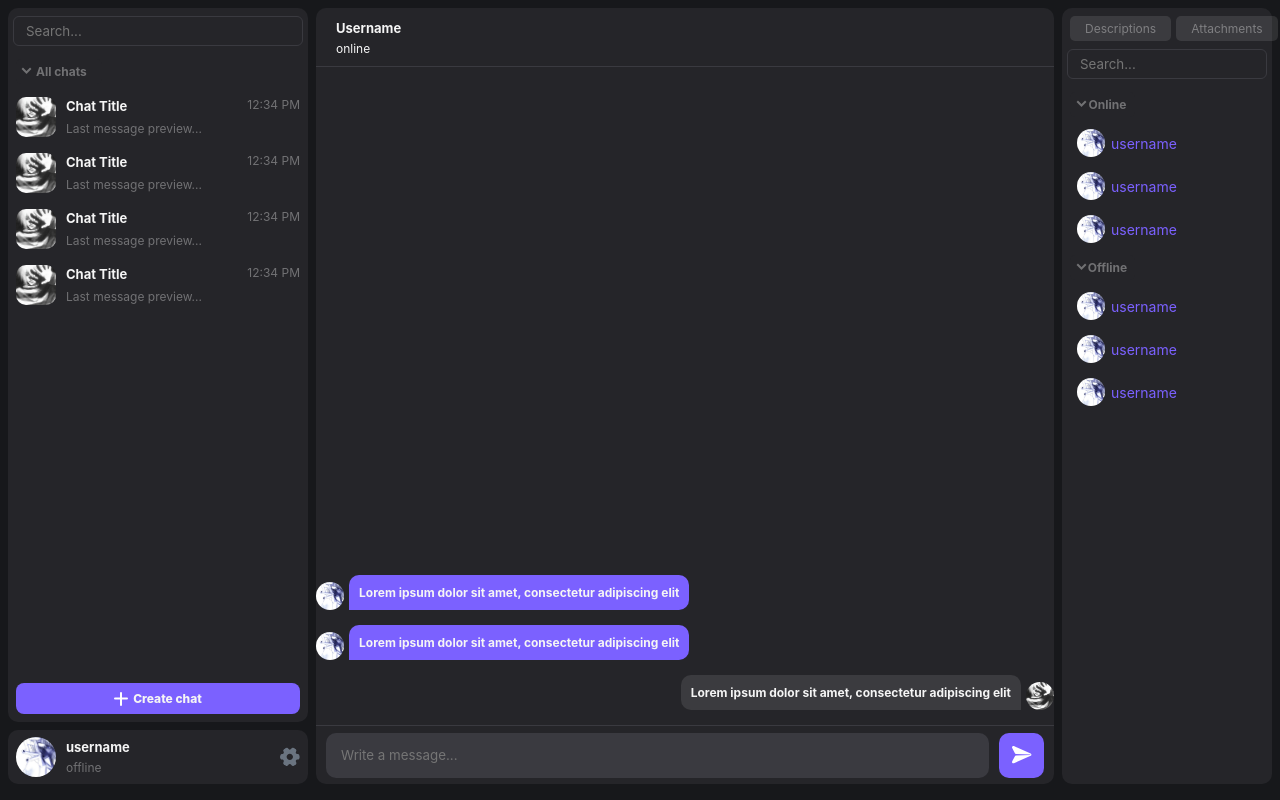
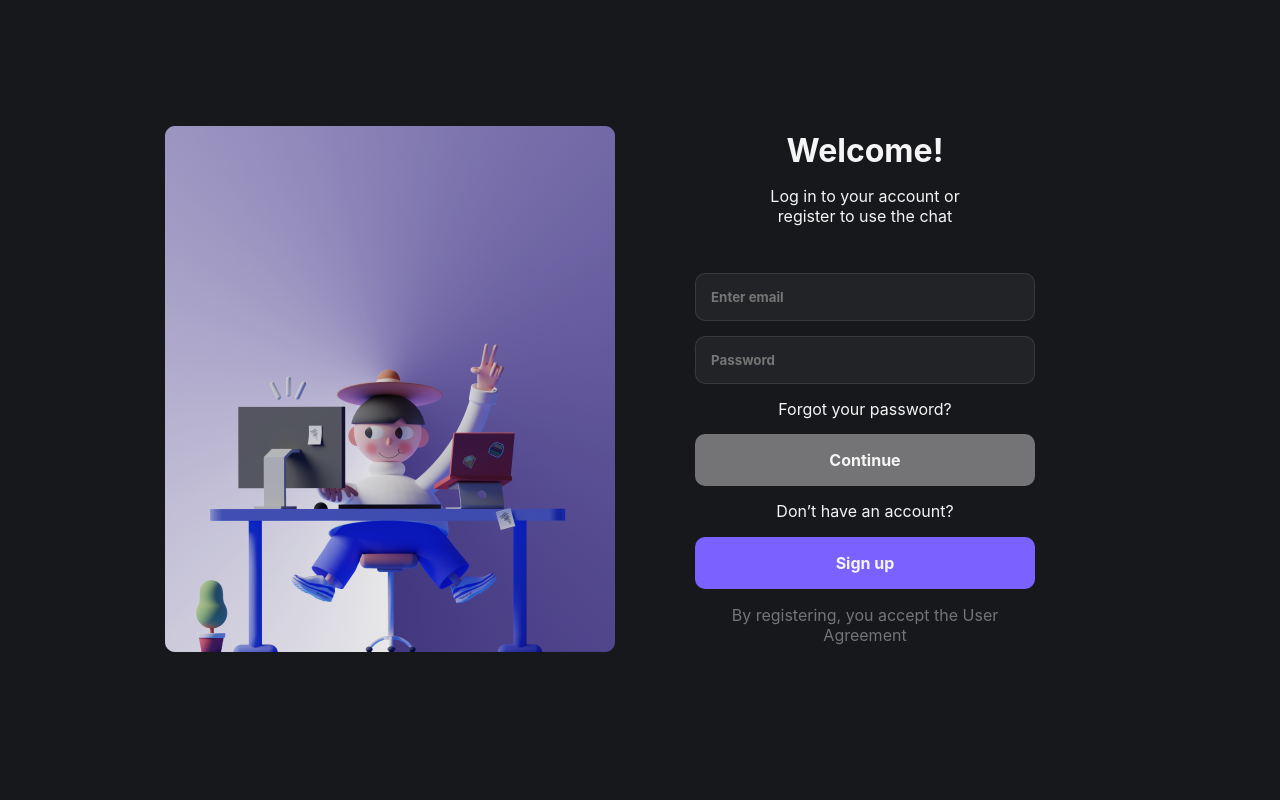
Before and after one commit to Fes11/PepeChat, a React (Vite) app in the folder tauri-app/: page / in a window 1280 px wide. Built offline with nearby package versions, Linux system fonts and the light colour scheme.

Commit message:
[PepeChat] Добаил заготовку под модальное окно создания чата и доработал авторизацию

```diff
--- a/tauri-app/src/App.jsx
+++ b/tauri-app/src/App.jsx
@@ -7,7 +7,7 @@ function App() {
 
   return (
     <main className="container">
-      <Main />
+      <Login />
     </main>
   );
 }
--- /dev/null
+++ b/tauri-app/src/components/UI/MyModal/MyModal.jsx
@@ -0,0 +1,21 @@
+import React from 'react';
+import cl from './MyModal.module.css';
+
+const MyModal = ({children, visable, setVisable}) => {
+
+    const rootClasses = [cl.myModal]
+
+    if (visable) {
+        rootClasses.push(cl.active);
+    }
+
+    return (
+        <div className={rootClasses.join(' ')} onClick={() => setVisable(false)}>
+            <div className={cl.myModal__content} onClick={(e) => e.stopPropagation()}>
+                {children}
+            </div>
+        </div>
+    )
+}
+
+export default MyModal;
--- /dev/null
+++ b/tauri-app/src/components/UI/MyModal/MyModal.module.css
@@ -0,0 +1,24 @@
+.myModal {
+    position: fixed;
+    top: 0;
+    left: 0;
+    right: 0;
+    bottom: 0;
+    display: none;
+    background-color: rgba(0,0,0, 0.3);
+    backdrop-filter: blur(2px);
+    z-index: 10;
+}
+
+.myModal.active {
+    display: flex;
+    justify-content: center;
+    align-items: center;
+}
+
+.myModal__content {
+    padding: 25px;
+    background-color: rgb(54, 54, 54);
+    border-radius: 15px;
+    min-width: 250px;
+}
--- a/tauri-app/src/components/auth/Login.jsx
+++ b/tauri-app/src/components/auth/Login.jsx
@@ -1,7 +1,22 @@
-import React from "react";
+import React, {useState} from "react";
+import axios from "axios";
 
 
 const Login = function () {
+
+    const [email, setEmail] = useState('');
+    const [password, setPassword] = useState('');
+
+    const Loging = (e) => {
+        e.preventDefault();
+
+        try {
+            const responce = axios.post("http://localhost:8000/api/users/login/", { email, password });
+            console.log("Login sucsses: ", responce)
+        } catch(e) {
+            console.log("Ошибка авторизации: ", e)
+        }
+    }
 
     return (
         <div className="login">
@@ -10,23 +25,35 @@ const Login = function () {
             </div>
 
             <div className="login__main">
-                <div className="login__form">
+                <form className="login__form">
                     <div className="login__form_title">
                         <h1>Welcome!</h1>
                         <p>Log in to your account or register to use the chat</p>
                     </div>
 
-                    <input type="text" placeholder="Enter username or email" className="login__form_input"/>
-                    <input type="text" placeholder="Password" className="login__form_input"/>
+                    <input
+                        value={email}
+                        onChange={e => setEmail(e.target.value)}
+                        type="email"
+                        placeholder="Enter email"
+                        className="login__form_input"
+                    />
+                    <input
+                        value={password}
+                        onChange={e => setPassword(e.target.value)}
+                        type="password"
+                        placeholder="Password"
+                        className="login__form_input"
+                    />
                     <a href="http://localhost:3000/">Forgot your password?</a>
-                    <button className="login__form_btn">Continue</button>
+                    <button onClick={Loging} className="login__form_btn">Continue</button>
 
                     <div className="login__form_bottom">
                         <a href="http://localhost:3000/">Don’t have an account?</a>
                         <button className="login__form_btn2">Sign up</button>
                         <p>By registering, you accept the User Agreement</p>
                     </div>
-                </div>
+                </form>
             </div>
         </div>
     )
--- a/tauri-app/src/components/chat/ChatList.jsx
+++ b/tauri-app/src/components/chat/ChatList.jsx
@@ -1,14 +1,19 @@
-import React from "react";
+import React, {useState} from "react";
 import ChatListElement from "./ChatListElement.jsx";
 import Profile from "../Profile.jsx";
 import Search from "../UI/Input/Search.jsx";
 import Select from "../UI/Select.jsx";
+import MyModal from "../UI/MyModal/MyModal.jsx";
 
 const ChatList = () => {
+
+  const [modal, setModal] = useState()
 
   return (
     <div className="chat_list">
         <div className="chat_list__list">
+            <MyModal visable={modal} setVisable={setModal}/>
+
             <Search placeholder="Search..."/>
 
             <Select>
@@ -24,9 +29,10 @@ const ChatList = () => {
               <ChatListElement />
             </div>
 
-            <button className="chat_list__btn">
+            <button onClick={() => setModal(true)} className="chat_list__btn">
               <img src="/plus.svg" alt="Plus" />
               Create chat</button>
+
         </div>
 
         <Profile />
--- a/tauri-app/src/style/App.css
+++ b/tauri-app/src/style/App.css
@@ -26,8 +26,6 @@
 
 body {
   margin: auto;
-  text-align: center;
-  align-items: center;
   background-color: var(--bg-color);
   height: 97vh;
 }
@@ -38,12 +36,22 @@ a:hover {
 
 #root, .container {
   height: 100%;
+  width: 100%;
+}
+
+.container {
+  display: flex;
+  flex-direction: column;
+  text-align: center;
+  align-items: center;
+  justify-content: center;
 }
 
 .main {
   display: flex;
   justify-content: space-between;
   align-items: center;
+  width: 100%;
   padding: 8px;
   gap: 8px;
   height: 100%;
```
Also changed, not shown: tauri-app/package.json (+6 -5 lines), 1 other file (tests, documents, lock files or other folders).
